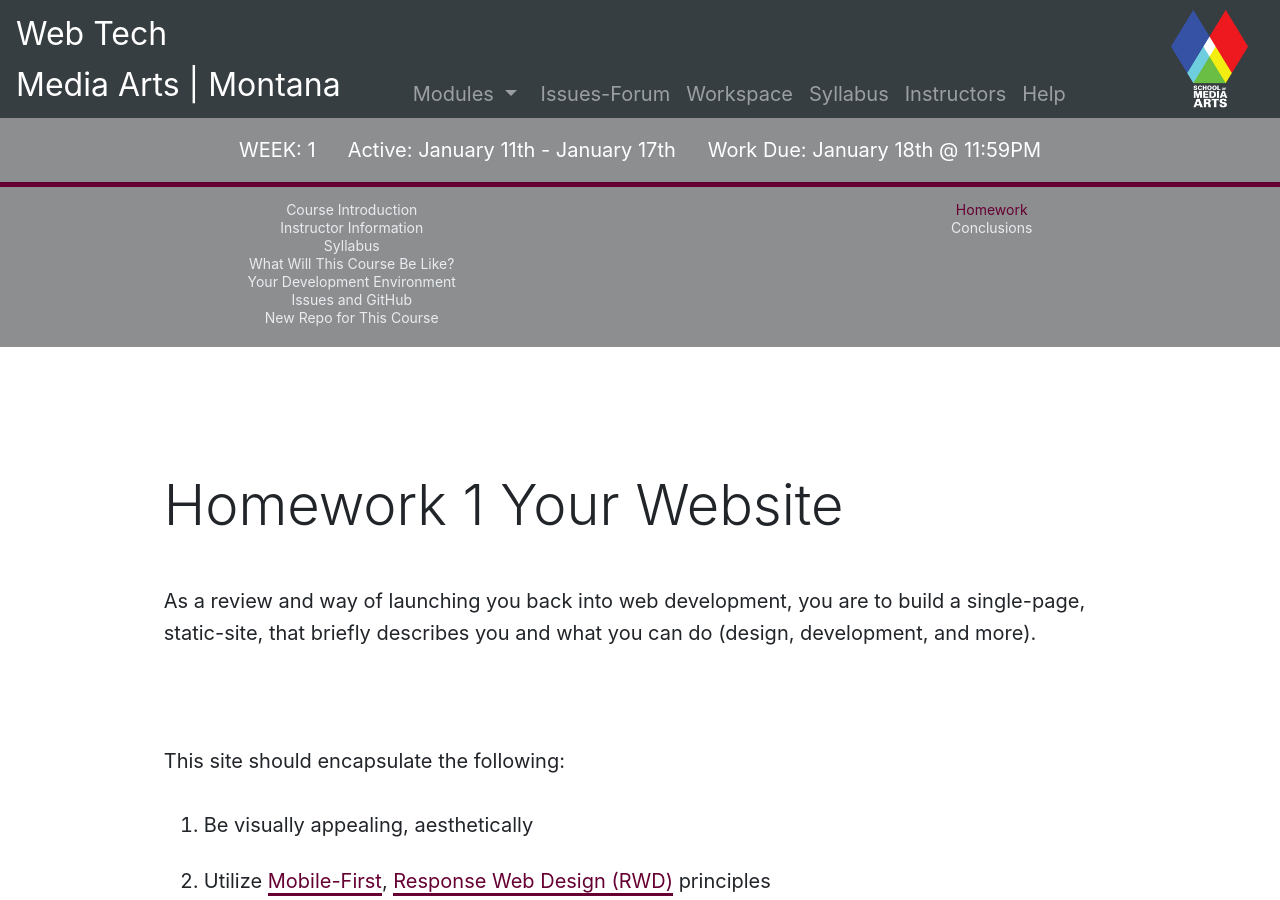
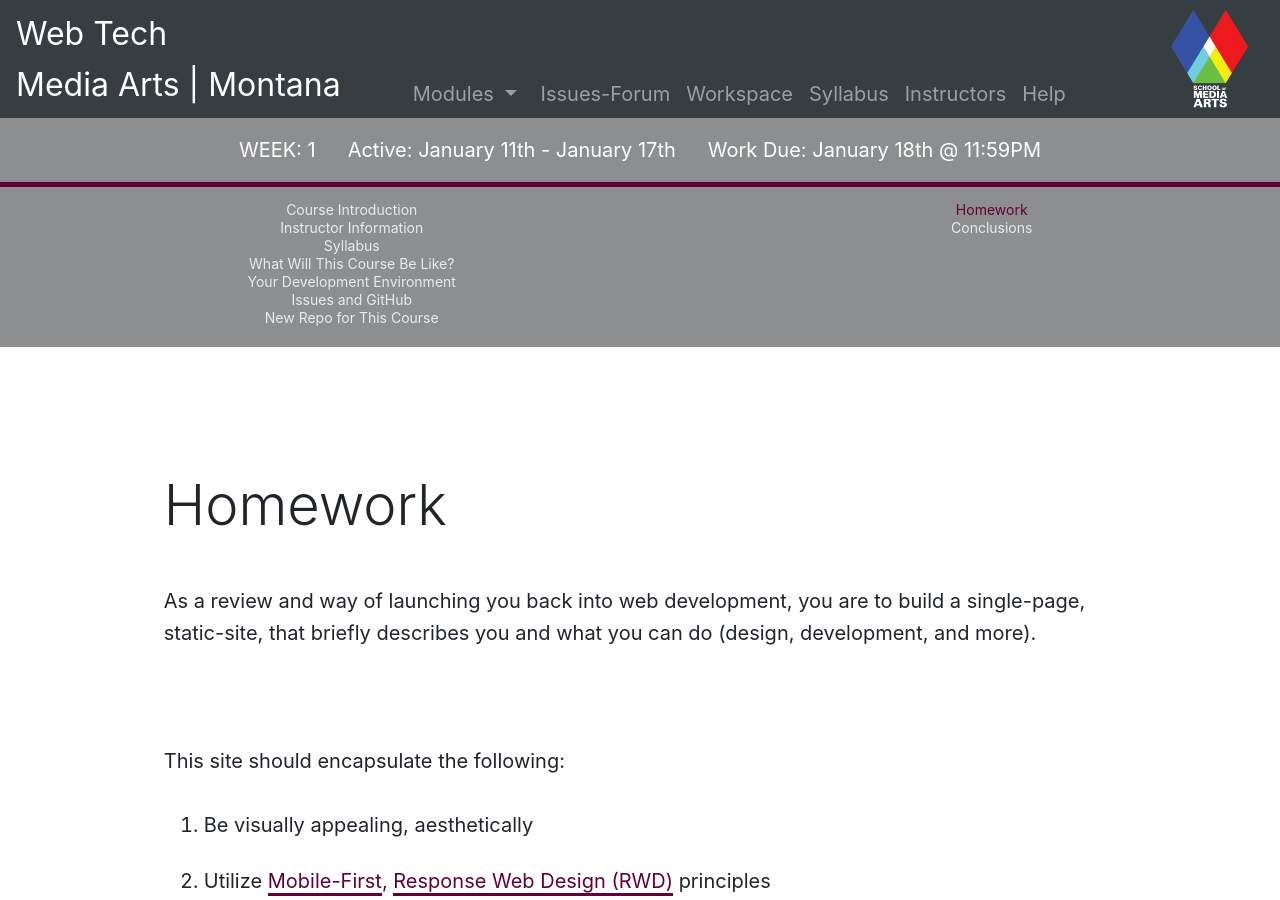
Before and after one commit to Montana-Media-Arts/441-web-tech-Spring2021-course, a Jekyll site: the page built from modules/week-1/_posts/2017-01-15-homework.md, in a window 1280 px wide and 900 px high. Built offline with Jekyll 4.4.1, drawn with Linux system fonts in a browser that asks for light colours; nearby versions of some CDN libraries; comment, search, counter and statistics services are not loaded.

Commit message:
Update 2017-01-15-homework.md

```diff
--- a/modules/week-1/_posts/2017-01-15-homework.md
+++ b/modules/week-1/_posts/2017-01-15-homework.md
@@ -4,7 +4,7 @@ module: 1
 jotted: false
 ---
 
-## Homework 1 Your Website
+## Homework
 
 As a review and way of launching you back into web development, you are to build a single-page, static-site, that briefly describes you and what you can do (design, development, and more).
 
```
